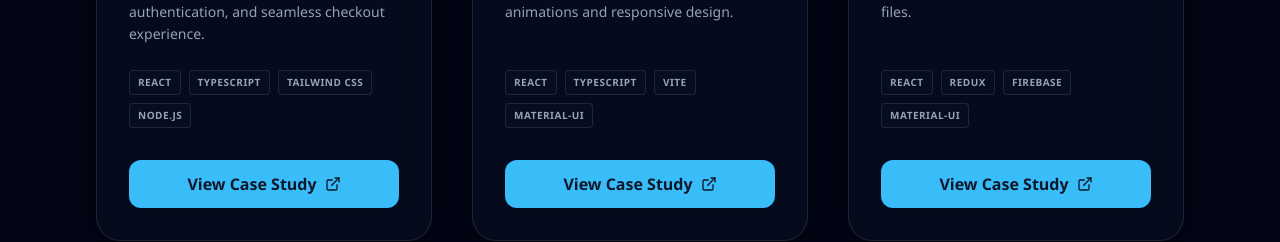
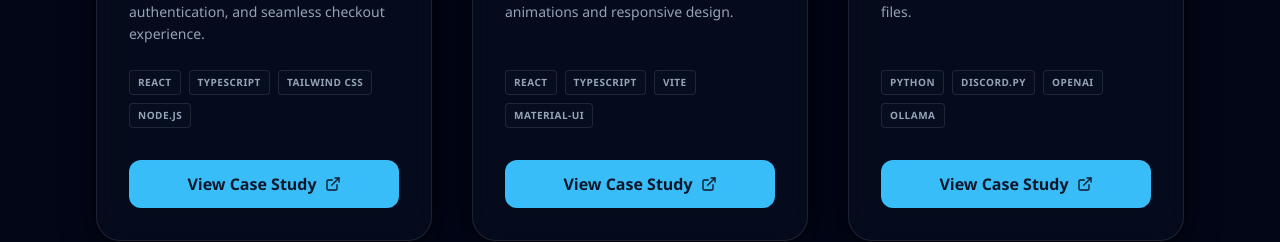
Before and after one commit to PSylwester/Portfolio, a React (Vite) app: page / in a window 1280 px wide. Shown: the part 2587-2829 px from the top of the page. Built offline with nearby package versions, Linux system fonts and the light colour scheme.

Commit message:
update project section

```diff
--- a/src/components/sections/Project.tsx
+++ b/src/components/sections/Project.tsx
@@ -2,6 +2,7 @@ import { Link } from 'react-router-dom';
 import { Container } from '../ui/Container';
 import { ExternalLink, Folder } from 'lucide-react';
 import { useTranslation, Trans } from 'react-i18next';
+import aiBotMockup from '@/assets/mockup_AI_BOT.png';
 
 interface Project {
   id: number;
@@ -31,9 +32,9 @@ const projects: Project[] = [
     id: 3,
     titleKey: 'projects.items.ai_bot.title',
     descKey: 'projects.items.ai_bot.description',
-    technologies: ['React', 'Redux', 'Firebase', 'Material-UI'],
+    technologies: ['Python', 'Discord.py', 'OpenAI', 'Ollama'],
     link: 'https://github.com/PSylwester/AI-discord-bot',
-    image: 'src/assets/mockup_AI_BOT.png',
+    image: aiBotMockup,
   },
 ];
 
```
